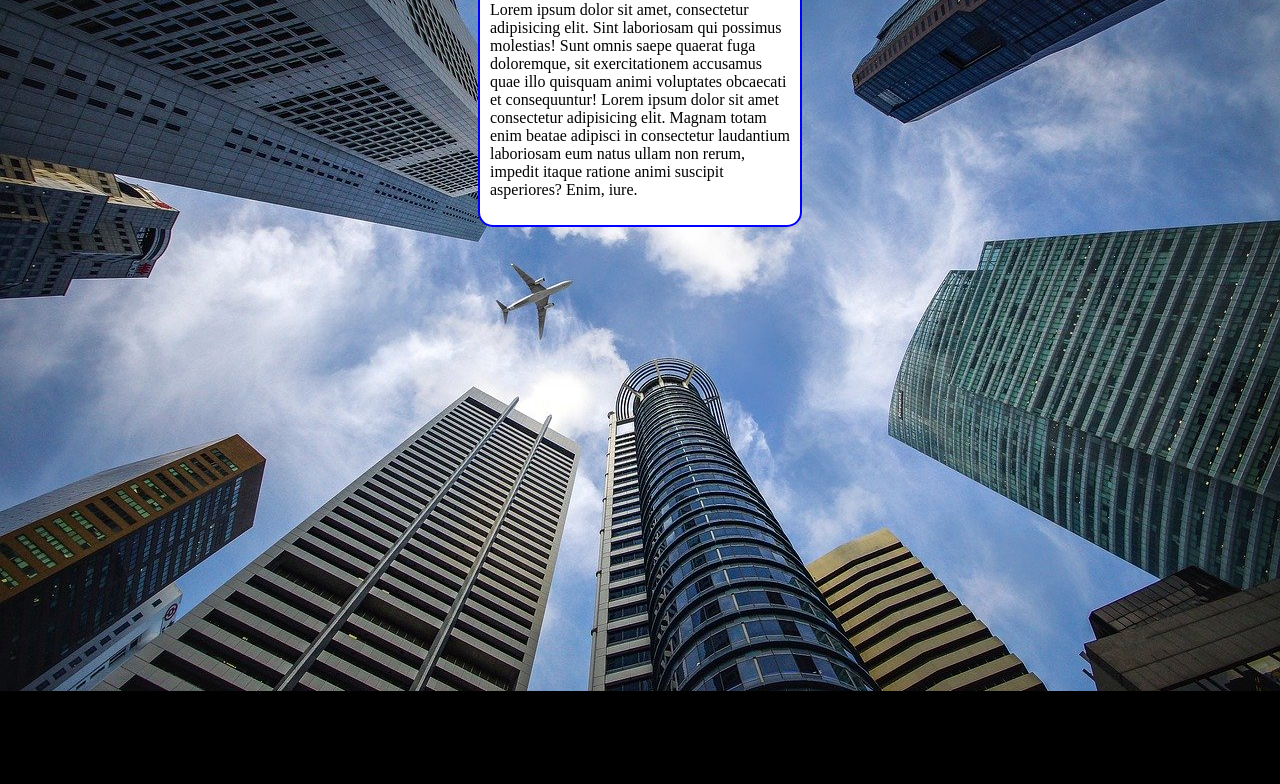
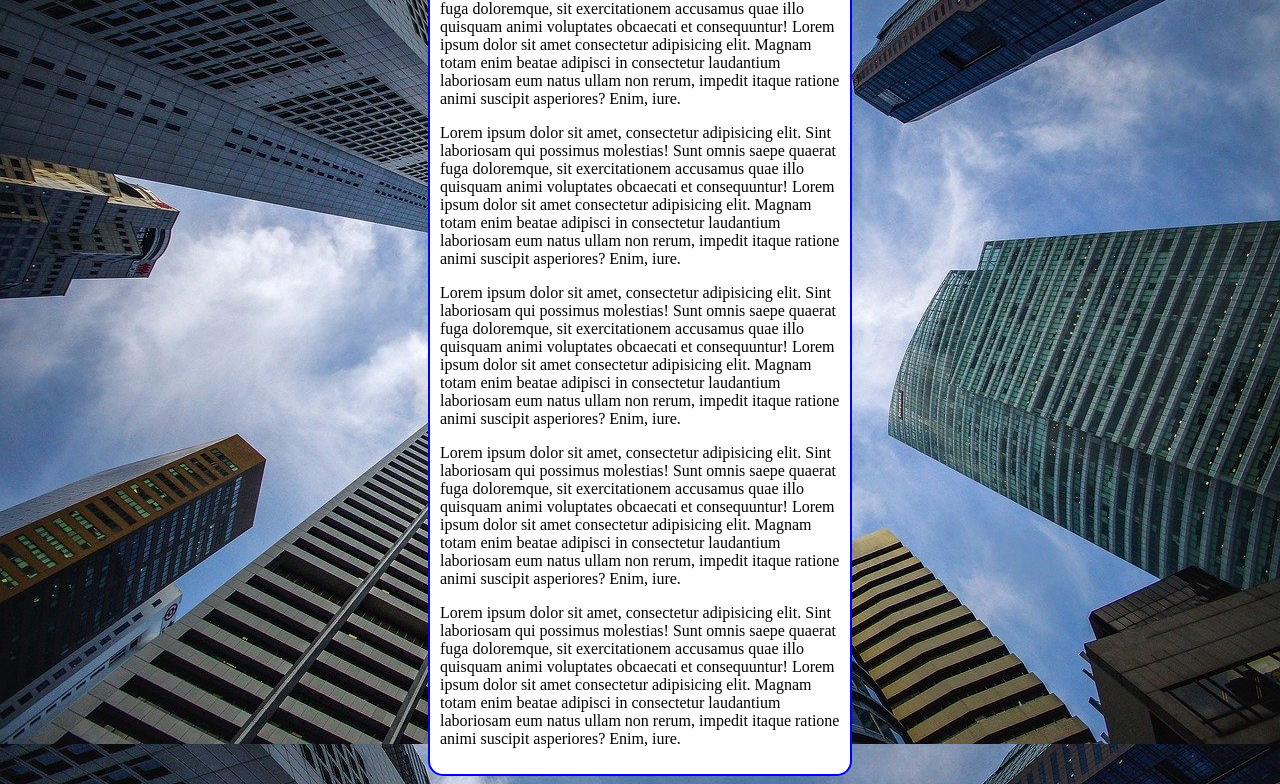
Before and after one commit to GabrielLNascimento/html-css, a plain HTML site: page exercicios/ex022/fundo006.html in a window 1280 px wide. Shown: the part 109-893 px from the top of the page. Before the commit the page ends 800 px from the top, so only its background shows below. Drawn offline with Linux system fonts and the light colour scheme.

Commit message:
Adição de paragrafos no ex022 fundo 006

```diff
--- a/exercicios/ex022/fundo006.html
+++ b/exercicios/ex022/fundo006.html
@@ -11,11 +11,12 @@
         background-image: url('imagens/wallpaper002.jpg');
         background-repeat: no-repeat;
         background-size: cover;
+        background-attachment: fixed;
     }
 
     main {
         background-color: white;
-        width: 300px;
+        max-width: 400px;
         padding: 10px;
         margin: auto;
         border-radius: 15px;
@@ -33,6 +34,15 @@
         <h1>Testando imagens no fundo</h1>
         <p>Lorem ipsum dolor sit amet, consectetur adipisicing elit. Sint laboriosam qui possimus molestias! Sunt omnis saepe quaerat fuga doloremque, sit exercitationem accusamus quae illo quisquam animi voluptates obcaecati et consequuntur!
         Lorem ipsum dolor sit amet consectetur adipisicing elit. Magnam totam enim beatae adipisci in consectetur laudantium laboriosam eum natus ullam non rerum, impedit itaque ratione animi suscipit asperiores? Enim, iure.</p>
+        <p>Lorem ipsum dolor sit amet, consectetur adipisicing elit. Sint laboriosam qui possimus molestias! Sunt omnis saepe quaerat fuga doloremque, sit exercitationem accusamus quae illo quisquam animi voluptates obcaecati et consequuntur!
+            Lorem ipsum dolor sit amet consectetur adipisicing elit. Magnam totam enim beatae adipisci in consectetur laudantium laboriosam eum natus ullam non rerum, impedit itaque ratione animi suscipit asperiores? Enim, iure.</p>
+            <p>Lorem ipsum dolor sit amet, consectetur adipisicing elit. Sint laboriosam qui possimus molestias! Sunt omnis saepe quaerat fuga doloremque, sit exercitationem accusamus quae illo quisquam animi voluptates obcaecati et consequuntur!
+                Lorem ipsum dolor sit amet consectetur adipisicing elit. Magnam totam enim beatae adipisci in consectetur laudantium laboriosam eum natus ullam non rerum, impedit itaque ratione animi suscipit asperiores? Enim, iure.</p>
+                <p>Lorem ipsum dolor sit amet, consectetur adipisicing elit. Sint laboriosam qui possimus molestias! Sunt omnis saepe quaerat fuga doloremque, sit exercitationem accusamus quae illo quisquam animi voluptates obcaecati et consequuntur!
+                    Lorem ipsum dolor sit amet consectetur adipisicing elit. Magnam totam enim beatae adipisci in consectetur laudantium laboriosam eum natus ullam non rerum, impedit itaque ratione animi suscipit asperiores? Enim, iure.</p>
+                    <p>Lorem ipsum dolor sit amet, consectetur adipisicing elit. Sint laboriosam qui possimus molestias! Sunt omnis saepe quaerat fuga doloremque, sit exercitationem accusamus quae illo quisquam animi voluptates obcaecati et consequuntur!
+                        Lorem ipsum dolor sit amet consectetur adipisicing elit. Magnam totam enim beatae adipisci in consectetur laudantium laboriosam eum natus ullam non rerum, impedit itaque ratione animi suscipit asperiores? Enim, iure.</p>
+
     </main>
 </body>
 </html>
```
